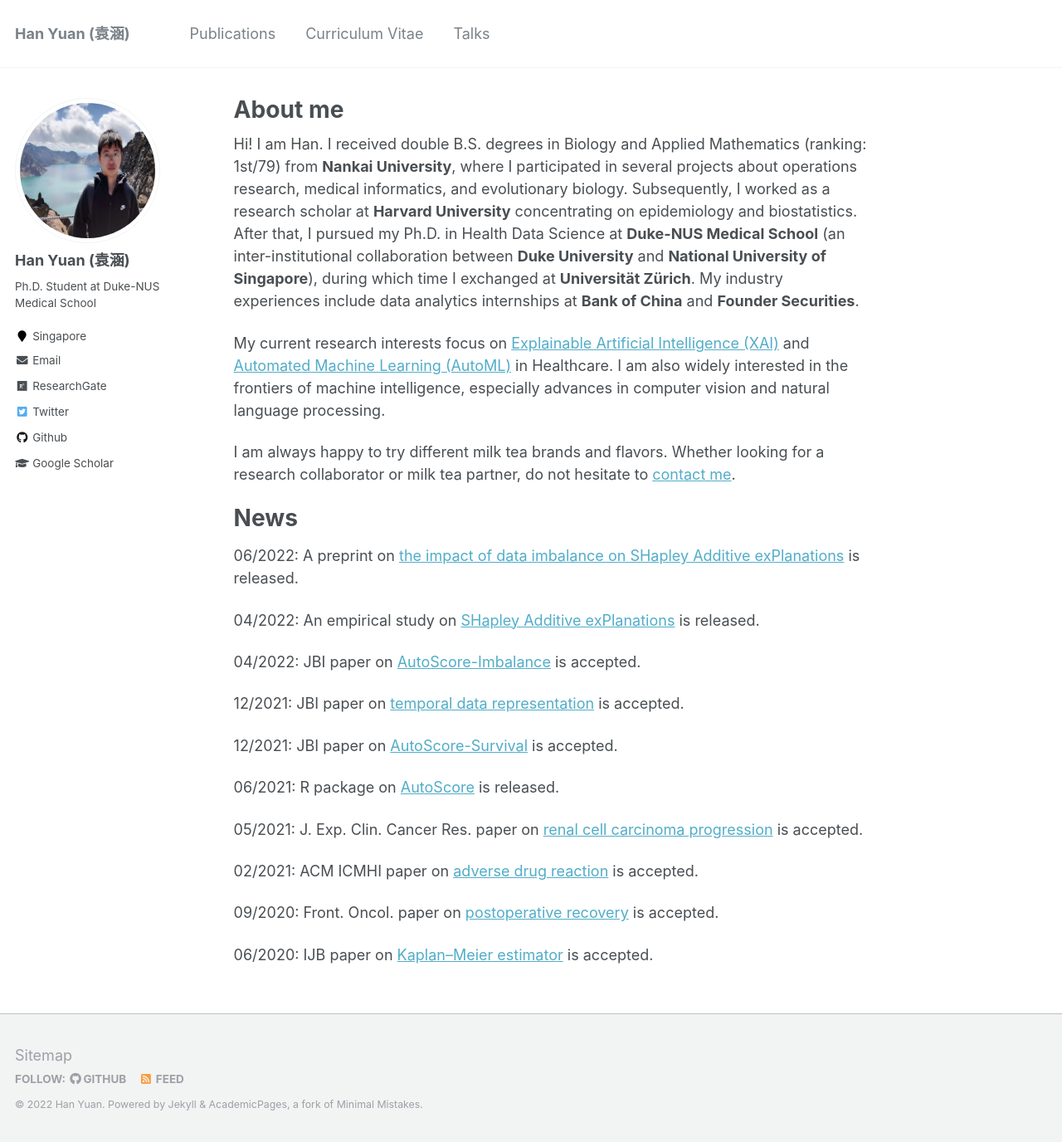
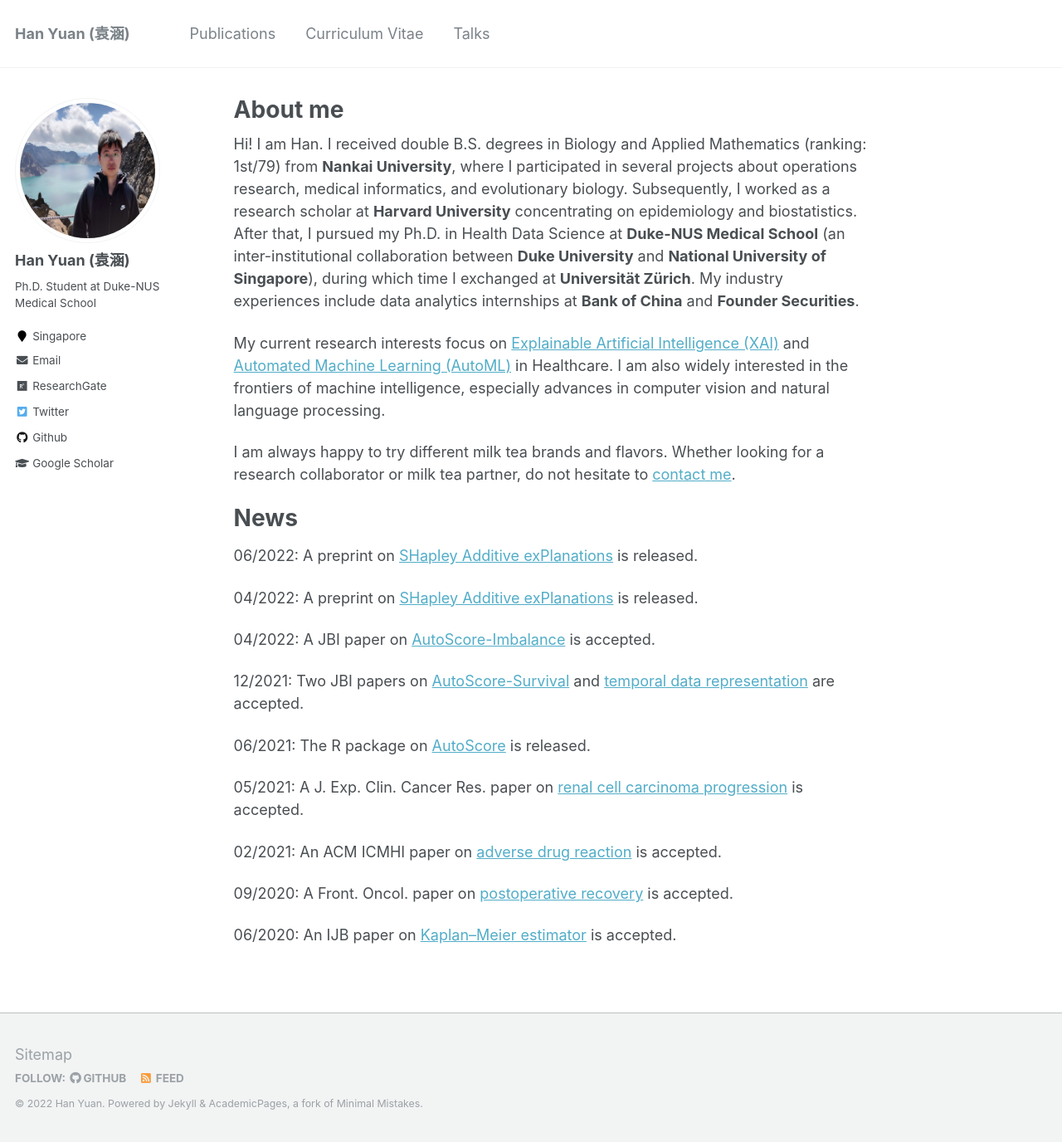
Before and after one commit to Han-Yuan-Med/Han-Yuan-Med.github.io, a Jekyll site: the page built from _pages/about.md, in a window 1280 px wide and 1376 px high. Shown: the whole window at 83% size. Built offline with Jekyll 4.4.1, drawn with Linux system fonts in a browser that asks for light colours.

Commit message:
Update about.md

```diff
--- a/_pages/about.md
+++ b/_pages/about.md
@@ -15,22 +15,20 @@ I am always happy to try different milk tea brands and flavors. Whether looking
 
 News
 =
-06/2022: A preprint on [the impact of data imbalance on SHapley Additive exPlanations](https://arxiv.org/abs/2206.04050) is released.
+06/2022: A preprint on [SHapley Additive exPlanations](https://arxiv.org/abs/2206.04050) is released.
 
-04/2022: An empirical study on [SHapley Additive exPlanations](https://arxiv.org/abs/2204.11351) is released.
+04/2022: A preprint on [SHapley Additive exPlanations](https://arxiv.org/abs/2204.11351) is released.
 
-04/2022: JBI paper on [AutoScore-Imbalance](https://www.sciencedirect.com/science/article/abs/pii/S1532046422000880) is accepted.
+04/2022: A JBI paper on [AutoScore-Imbalance](https://www.sciencedirect.com/science/article/abs/pii/S1532046422000880) is accepted.
 
-12/2021: JBI paper on [temporal data representation](https://www.sciencedirect.com/science/article/abs/pii/S1532046421003099) is accepted.
+12/2021: Two JBI papers on [AutoScore-Survival](https://www.sciencedirect.com/science/article/abs/pii/S1532046421002884) and [temporal data representation](https://www.sciencedirect.com/science/article/abs/pii/S1532046421003099) are accepted.
 
-12/2021: JBI paper on [AutoScore-Survival](https://www.sciencedirect.com/science/article/abs/pii/S1532046421002884) is accepted.
+06/2021: The R package on [AutoScore](https://cran.r-project.org/web/packages/AutoScore/index.html) is released.
 
-06/2021: R package on [AutoScore](https://cran.r-project.org/web/packages/AutoScore/index.html) is released.
+05/2021: A J. Exp. Clin. Cancer Res. paper on [renal cell carcinoma progression](https://link.springer.com/article/10.1186/s13046-021-01980-0) is accepted.
 
-05/2021: J. Exp. Clin. Cancer Res. paper on [renal cell carcinoma progression](https://link.springer.com/article/10.1186/s13046-021-01980-0) is accepted.
+02/2021: An ACM ICMHI paper on [adverse drug reaction](https://dl.acm.org/doi/abs/10.1145/3472813.3472817) is accepted.
 
-02/2021: ACM ICMHI paper on [adverse drug reaction](https://dl.acm.org/doi/abs/10.1145/3472813.3472817) is accepted.
+09/2020: A Front. Oncol. paper on [postoperative recovery](https://www.frontiersin.org/articles/10.3389/fonc.2020.513874/full) is accepted.
 
-09/2020: Front. Oncol. paper on [postoperative recovery](https://www.frontiersin.org/articles/10.3389/fonc.2020.513874/full) is accepted.
-
-06/2020: IJB paper on [Kaplan–Meier estimator](https://www.degruyter.com/document/doi/10.1515/ijb-2019-0095/html) is accepted.
+06/2020: An IJB paper on [Kaplan–Meier estimator](https://www.degruyter.com/document/doi/10.1515/ijb-2019-0095/html) is accepted.
```
